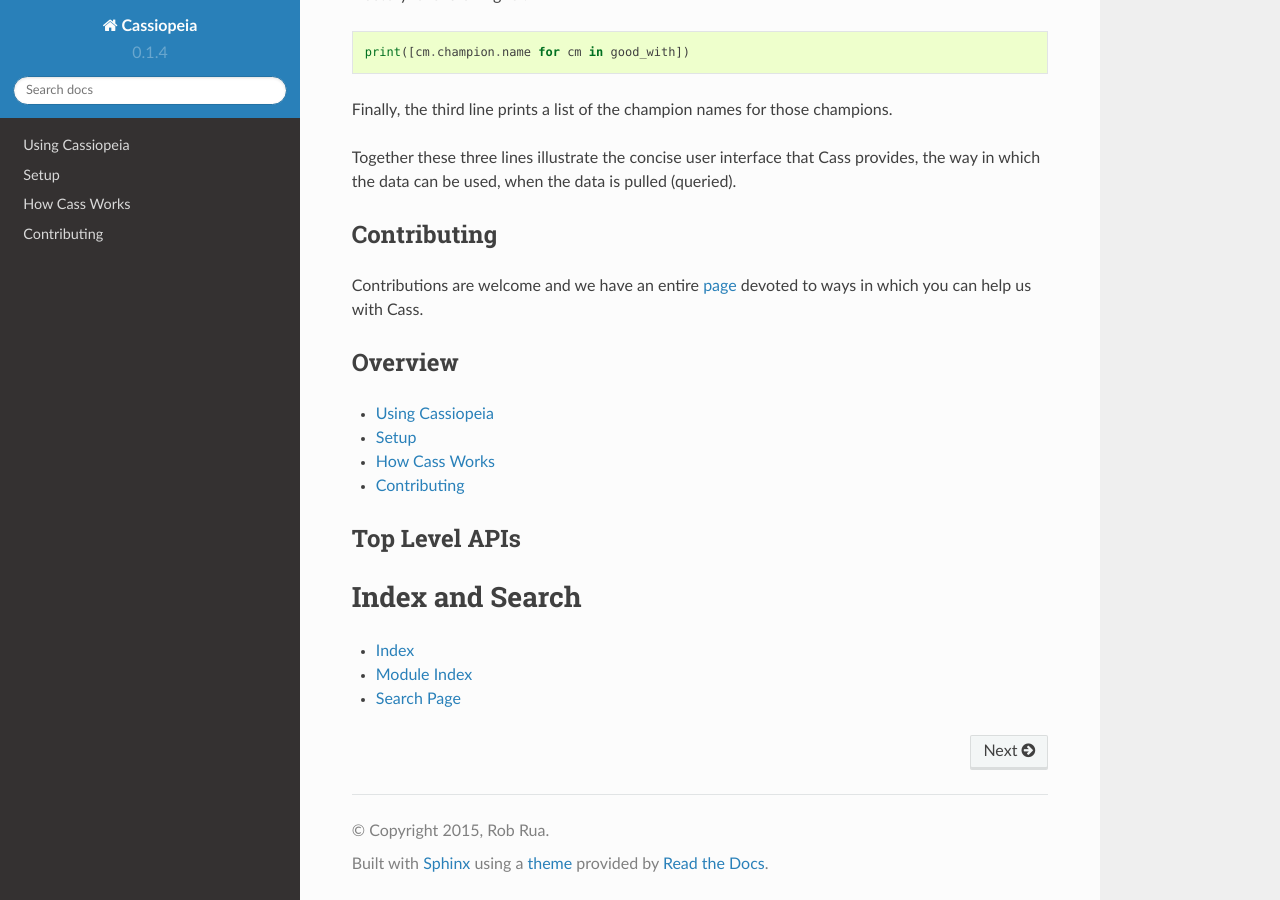
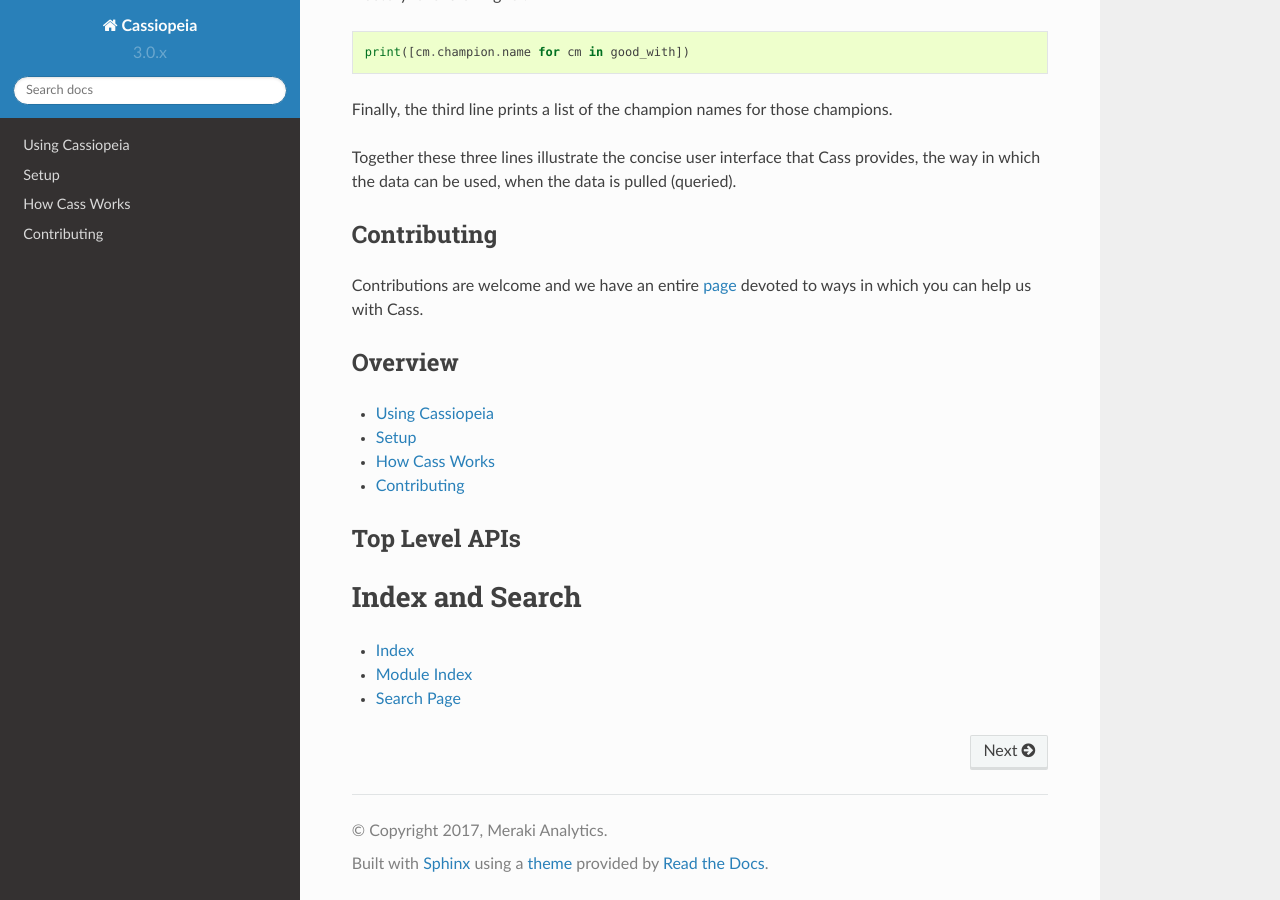
Before and after one commit to Crimack/lissandra, a Sphinx documentation site: the page built from doc/index.rst, in a window 1280 px wide and 900 px high, scrolled down 1957 px. Built offline with Sphinx 7.4.7 and the Read the Docs theme 2.0.0, drawn with Linux system fonts in a browser that asks for light colours; pages that are not in the unit, such as notebooks, are missing from menus; part of the change alters nothing that is shown.

```diff
--- a/doc/conf.py
+++ b/doc/conf.py
@@ -25,14 +25,14 @@ class Mock(MagicMock):
     def __getattr__(cls, name):
             return MagicMock()
 
-MOCK_MODULES = ["pycurl"]
+MOCK_MODULES = ['pycurl']
 sys.modules.update((mod_name, Mock()) for mod_name in MOCK_MODULES)
 
 
 # If extensions (or modules to document with autodoc) are in another directory,
 # add these directories to sys.path here. If the directory is relative to the
 # documentation root, use os.path.abspath to make it absolute, like shown here.
-# sys.path.insert(0, os.path.abspath('.'))
+sys.path.append(os.path.join(os.path.dirname(__name__), '..', '..'))
 
 # -- General configuration ------------------------------------------------
 
@@ -66,17 +66,17 @@ master_doc = 'index'
 
 # General information about the project.
 project = 'Cassiopeia'
-copyright = '2015, Rob Rua'
-author = 'Rob Rua'
+copyright = '2017, Meraki Analytics'
+author = 'Meraki Analytics'
 
 # The version info for the project you're documenting, acts as replacement for
 # |version| and |release|, also used in various other places throughout the
 # built documents.
 #
 # The short X.Y version.
-version = '0.1.4'
+version = '3.0.x'
 # The full version, including alpha/beta/rc tags.
-release = '0.1.4'
+release = '3.0.x'
 
 # The language for content autogenerated by Sphinx. Refer to documentation
 # for a list of supported languages.
--- /dev/null
+++ b/doc/setup.py
@@ -0,0 +1,40 @@
+#!/usr/bin/env python
+
+import sys
+
+from setuptools import setup, find_packages
+
+
+install_requires = [
+    "datapipelines",
+    "merakicommons",
+    "Pillow"
+]
+
+# Require python 3.6
+if sys.version_info.major != 3 and sys.version_info.minor != 6:
+    sys.exit("Cassiopeia requires Python 3.6.")
+
+setup(
+    name="cassiopeia",
+    url="https://github.com/meraki-analytics/cassiopeia",
+    description="Riot Games Developer API Wrapper (3rd Party)",
+    keywords=["LoL", "League of Legends", "Riot Games", "API", "REST"],
+    classifiers=[
+        "Development Status :: 4 - Beta",
+        "Programming Language :: Python :: 3",
+        "Environment :: Web Environment",
+        "Operating System :: OS Independent",
+        "Intended Audience :: Developers",
+        "License :: OSI Approved :: MIT License",
+        "Topic :: Games/Entertainment",
+        "Topic :: Games/Entertainment :: Real Time Strategy",
+        "Topic :: Games/Entertainment :: Role-Playing",
+        "Topic :: Software Development :: Libraries :: Python Modules",
+    ],
+    license="MIT",
+    packages=find_packages(),
+    zip_safe=True,
+    install_requires=install_requires,
+    include_package_data=True
+)
```
